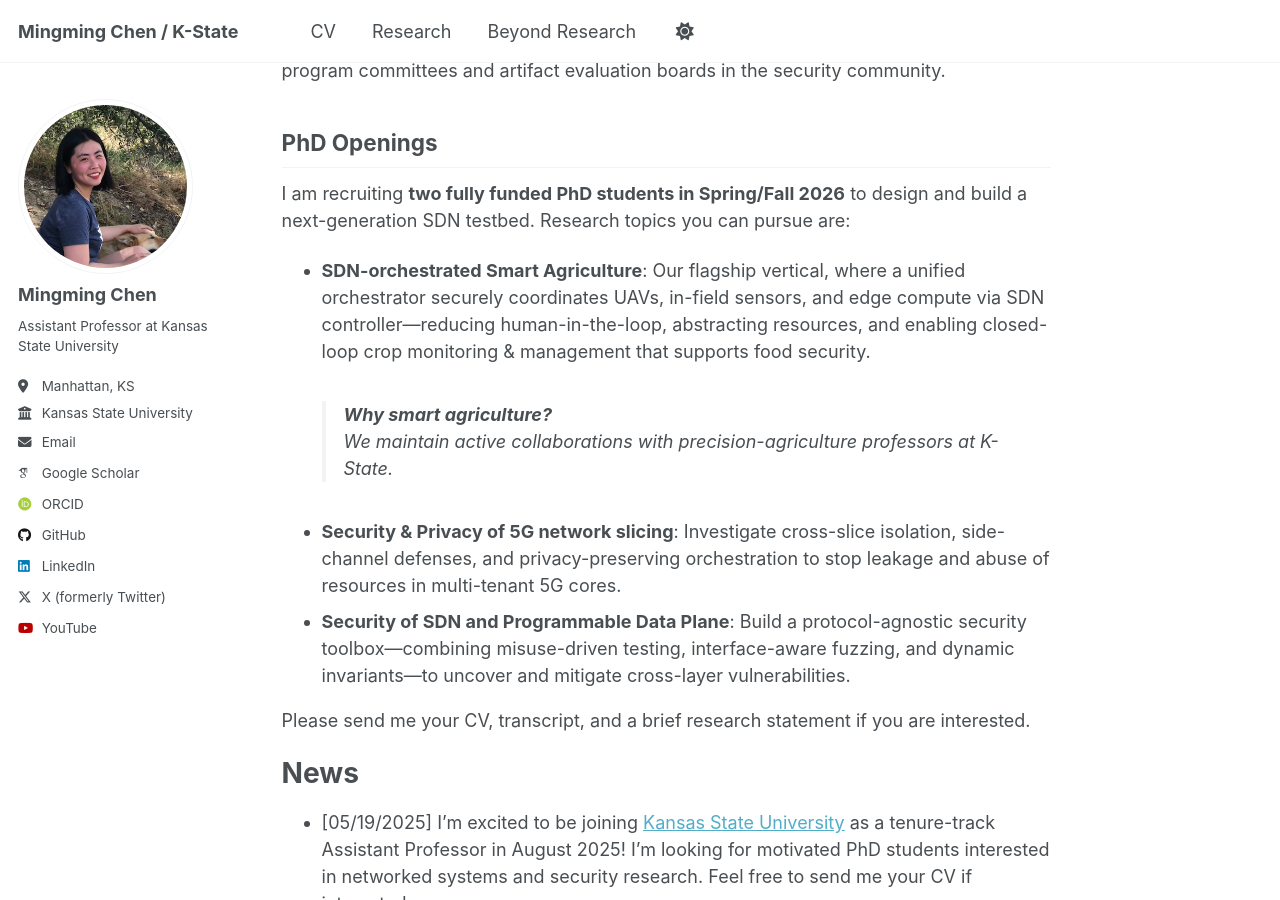
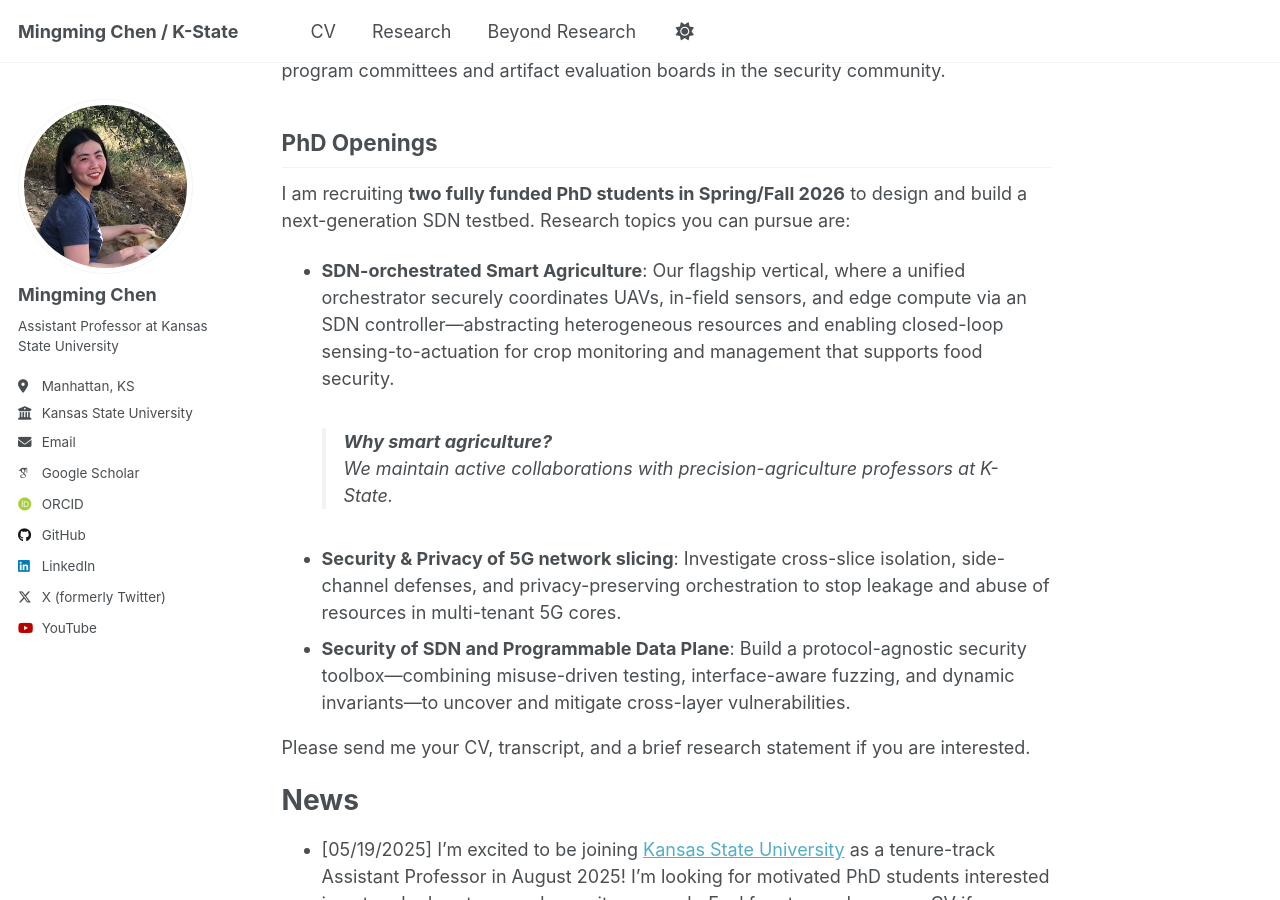
Before and after one commit to mzc796/mzc796.github.io, a Jekyll site: the page built from _pages/about.md, in a window 1280 px wide and 900 px high, scrolled down 381 px. Built offline with Jekyll 4.4.1, drawn with Linux system fonts in a browser that asks for light colours; some web fonts are replaced; a script that is not in the unit is left out.

Commit message:
Update about.md

```diff
--- a/_pages/about.md
+++ b/_pages/about.md
@@ -11,7 +11,7 @@ Welcome to Mingming's webpage! I am an assistant professor in Computer Science a
 ## PhD Openings
 
 I am recruiting **two fully funded PhD students in Spring/Fall 2026** to design and build a next-generation SDN testbed. Research topics you can pursue are:
-- **SDN-orchestrated Smart Agriculture**: Our flagship vertical, where a unified orchestrator securely coordinates UAVs, in-field sensors, and edge compute via SDN controller—reducing human-in-the-loop, abstracting resources, and enabling closed-loop crop monitoring & management that supports food security.
+- **SDN-orchestrated Smart Agriculture**: Our flagship vertical, where a unified orchestrator securely coordinates UAVs, in-field sensors, and edge compute via an SDN controller—abstracting heterogeneous resources and enabling closed-loop sensing-to-actuation for crop monitoring and management that supports food security.
 > **Why smart agriculture?**
 > We maintain active collaborations with precision-agriculture professors at K-State.
 - **Security & Privacy of 5G network slicing**: Investigate cross-slice isolation, side-channel defenses, and privacy-preserving orchestration to stop leakage and abuse of resources in multi-tenant 5G cores.
```
